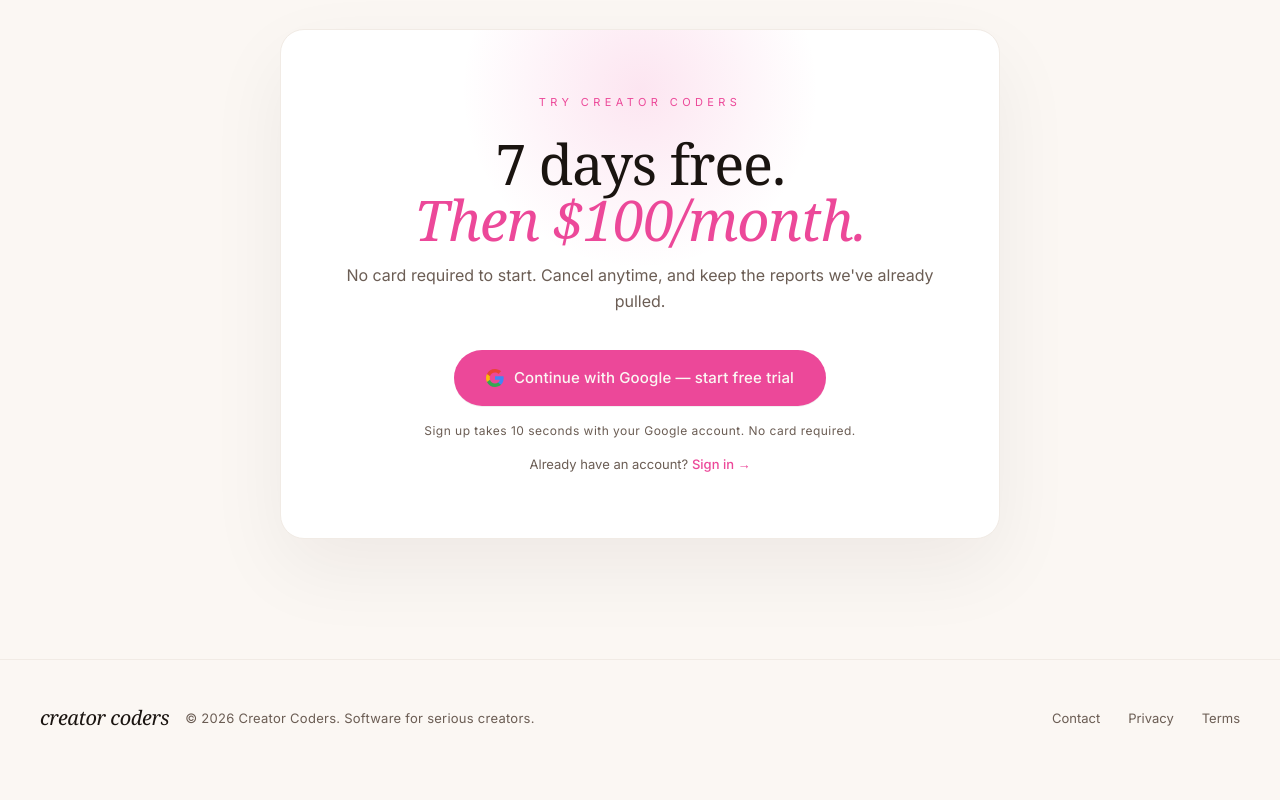
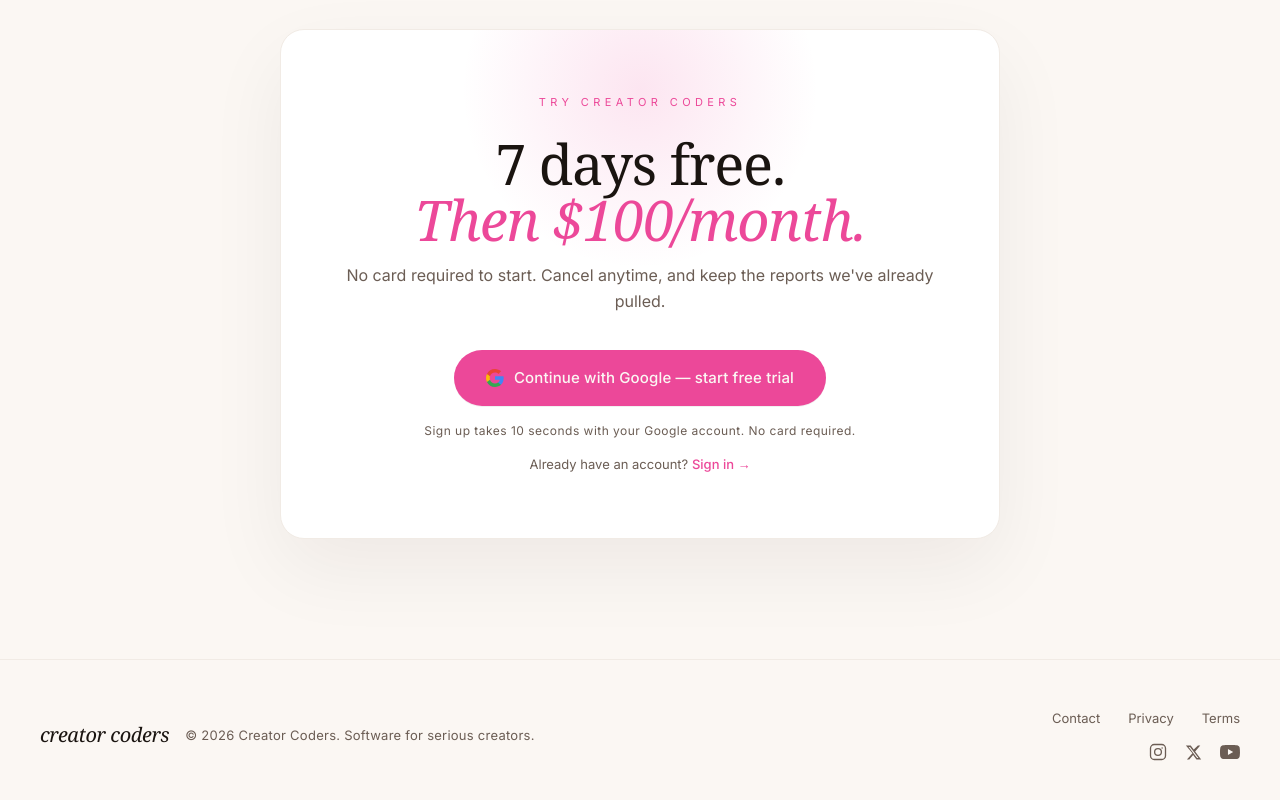
Before and after one commit to paisleyandsparrow/reports, an Astro site in the folder creator-coders-site/: page / in a window 1280 px wide. Shown: the part 2892-3692 px from the top of the page. Before the commit the page ends 3668 px from the top, so only its background shows below. Built offline with nearby package versions, Linux system fonts and the light colour scheme; Astro itself is replaced by a stand-in of ours.

Commit message:
feat: add Instagram, X, YouTube icons to footer

```diff
--- a/creator-coders-site/src/components/Footer.astro
+++ b/creator-coders-site/src/components/Footer.astro
@@ -6,11 +6,35 @@
       <a href="/" class="wordmark" style="font-size:20px;" aria-label="Creator Coders">creator coders</a>
       <span class="foot-meta">© 2026 Creator Coders. Software for serious creators.</span>
     </div>
-    <nav class="foot-links">
-      <a href="/contact">Contact</a>
-      <a href="/privacy">Privacy</a>
-      <a href="/terms">Terms</a>
-    </nav>
+    <div class="foot-right">
+      <nav class="foot-links">
+        <a href="/contact">Contact</a>
+        <a href="/privacy">Privacy</a>
+        <a href="/terms">Terms</a>
+      </nav>
+      <div class="foot-social">
+        <!-- Instagram -->
+        <a href="https://www.instagram.com/creatorcodersportal" target="_blank" rel="noopener noreferrer" aria-label="Instagram">
+          <svg width="18" height="18" viewBox="0 0 24 24" fill="none" stroke="currentColor" stroke-width="1.75" stroke-linecap="round" stroke-linejoin="round">
+            <rect x="2" y="2" width="20" height="20" rx="5" ry="5"/>
+            <circle cx="12" cy="12" r="4.5"/>
+            <circle cx="17.5" cy="6.5" r="1" fill="currentColor" stroke="none"/>
+          </svg>
+        </a>
+        <!-- X / Twitter -->
+        <a href="https://x.com/CreatorCoders" target="_blank" rel="noopener noreferrer" aria-label="X">
+          <svg width="17" height="17" viewBox="0 0 24 24" fill="currentColor">
+            <path d="M18.244 2.25h3.308l-7.227 8.26 8.502 11.24H16.17l-4.714-6.231-5.401 6.231H2.744l7.73-8.835L1.254 2.25H8.08l4.253 5.622zm-1.161 17.52h1.833L7.084 4.126H5.117z"/>
+          </svg>
+        </a>
+        <!-- YouTube -->
+        <a href="https://www.youtube.com/@CreatorCoders" target="_blank" rel="noopener noreferrer" aria-label="YouTube">
+          <svg width="20" height="20" viewBox="0 0 24 24" fill="currentColor">
+            <path d="M23.498 6.186a3.016 3.016 0 0 0-2.122-2.136C19.505 3.545 12 3.545 12 3.545s-7.505 0-9.377.505A3.017 3.017 0 0 0 .502 6.186C0 8.07 0 12 0 12s0 3.93.502 5.814a3.016 3.016 0 0 0 2.122 2.136c1.871.505 9.376.505 9.376.505s7.505 0 9.377-.505a3.015 3.015 0 0 0 2.122-2.136C24 15.93 24 12 24 12s0-3.93-.502-5.814zM9.545 15.568V8.432L15.818 12l-6.273 3.568z"/>
+          </svg>
+        </a>
+      </div>
+    </div>
   </div>
 </footer>
 
@@ -27,7 +51,11 @@
   }
   .foot-brand { display: flex; align-items: center; gap: 16px; }
   .foot-meta { font-size: 13px; color: var(--muted); letter-spacing: 0.02em; }
+  .foot-right { display: flex; flex-direction: column; align-items: flex-end; gap: 14px; }
   .foot-links { display: flex; gap: 28px; font-size: 13px; }
   .foot-links a { color: var(--muted); text-decoration: none; transition: color 0.18s ease; }
   .foot-links a:hover { color: var(--pink); }
+  .foot-social { display: flex; gap: 18px; align-items: center; }
+  .foot-social a { color: var(--muted); text-decoration: none; transition: color 0.18s ease; display: flex; align-items: center; }
+  .foot-social a:hover { color: var(--pink); }
 </style>
```
